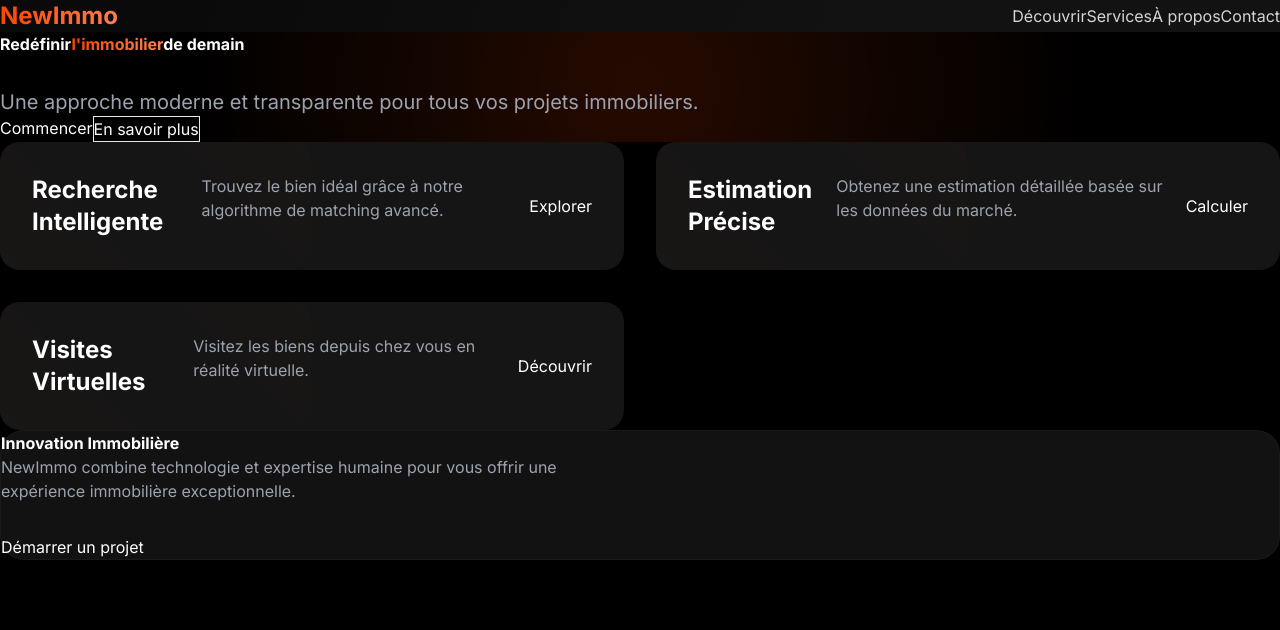
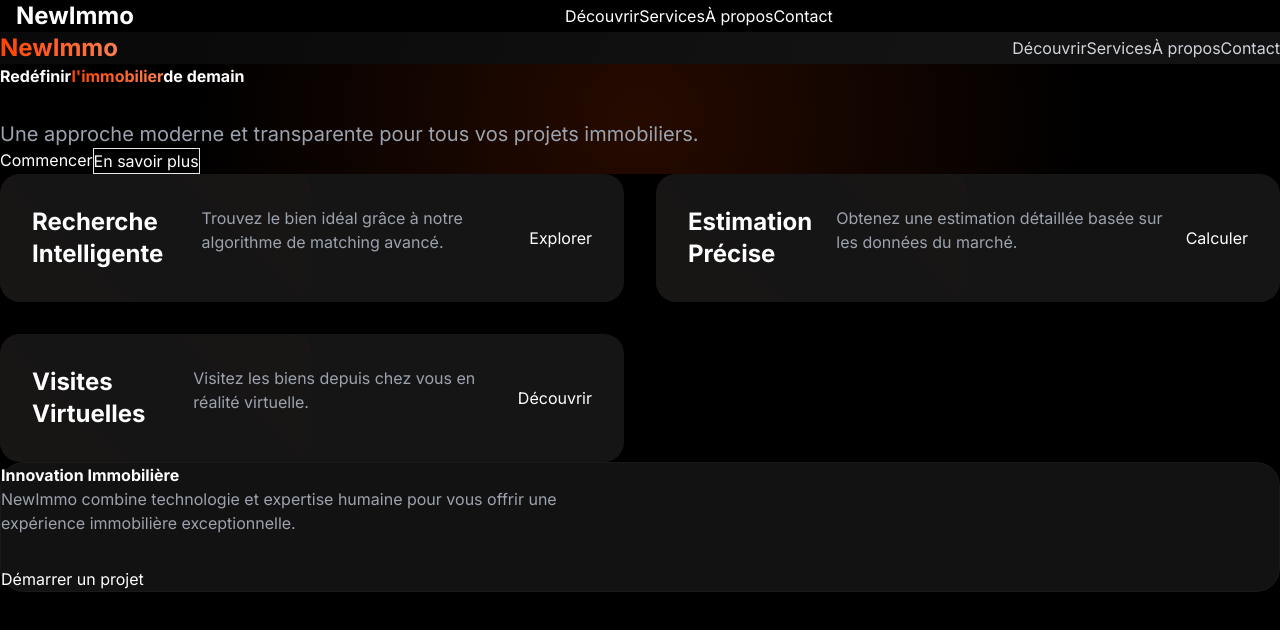
Before and after one commit to mamou000/newimmo, a Next.js app: page / in a window 1280 px wide. Shown: the top 630 px of the page. Built offline with nearby package versions, Linux system fonts and the light colour scheme.

Commit message:
Update root layout with modern design system

```diff
--- a/app/layout.tsx
+++ b/app/layout.tsx
@@ -1,12 +1,13 @@
 import type { Metadata } from 'next'
 import { Inter } from 'next/font/google'
 import './globals.css'
+import Navbar from '../components/layout/Navbar'
 
 const inter = Inter({ subsets: ['latin'] })
 
 export const metadata: Metadata = {
-  title: 'NewImmo',
-  description: 'Application immobilière',
+  title: 'NewImmo - Immobilier nouvelle génération',
+  description: 'Découvrez une nouvelle approche de l\'immobilier',
 }
 
 export default function RootLayout({
@@ -16,7 +17,10 @@ export default function RootLayout({
 }) {
   return (
     <html lang="fr">
-      <body className={inter.className}>{children}</body>
+      <body className={inter.className}>
+        <Navbar />
+        {children}
+      </body>
     </html>
   )
 }
```
